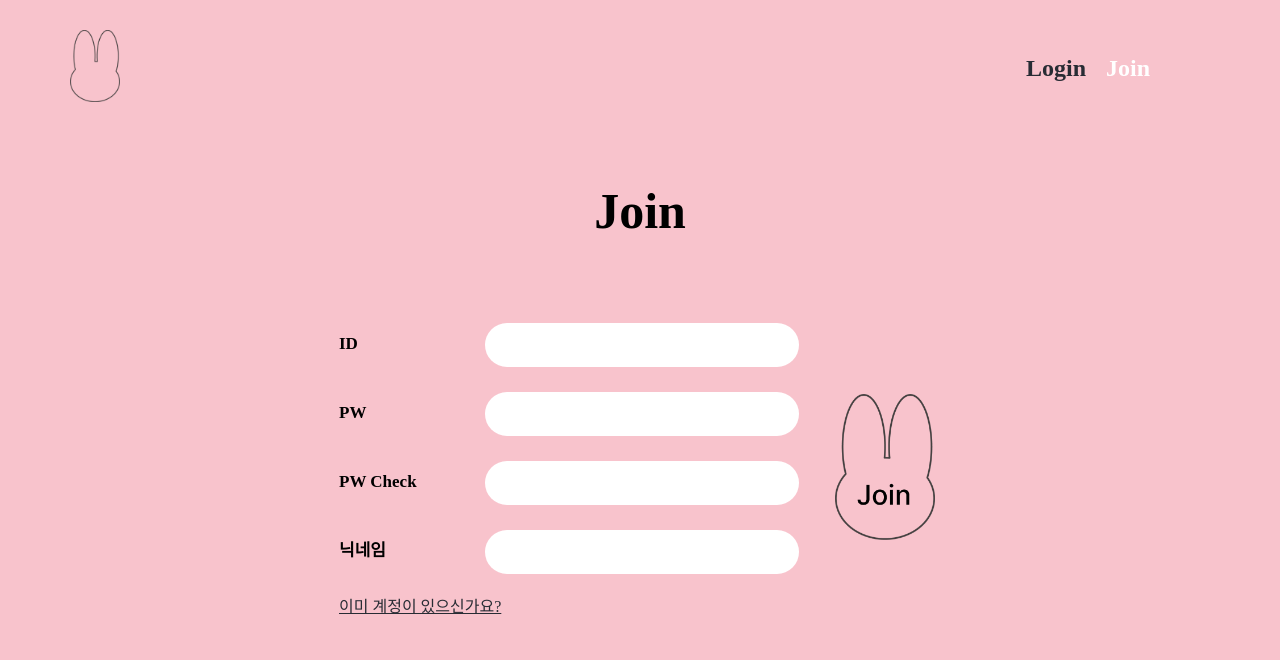
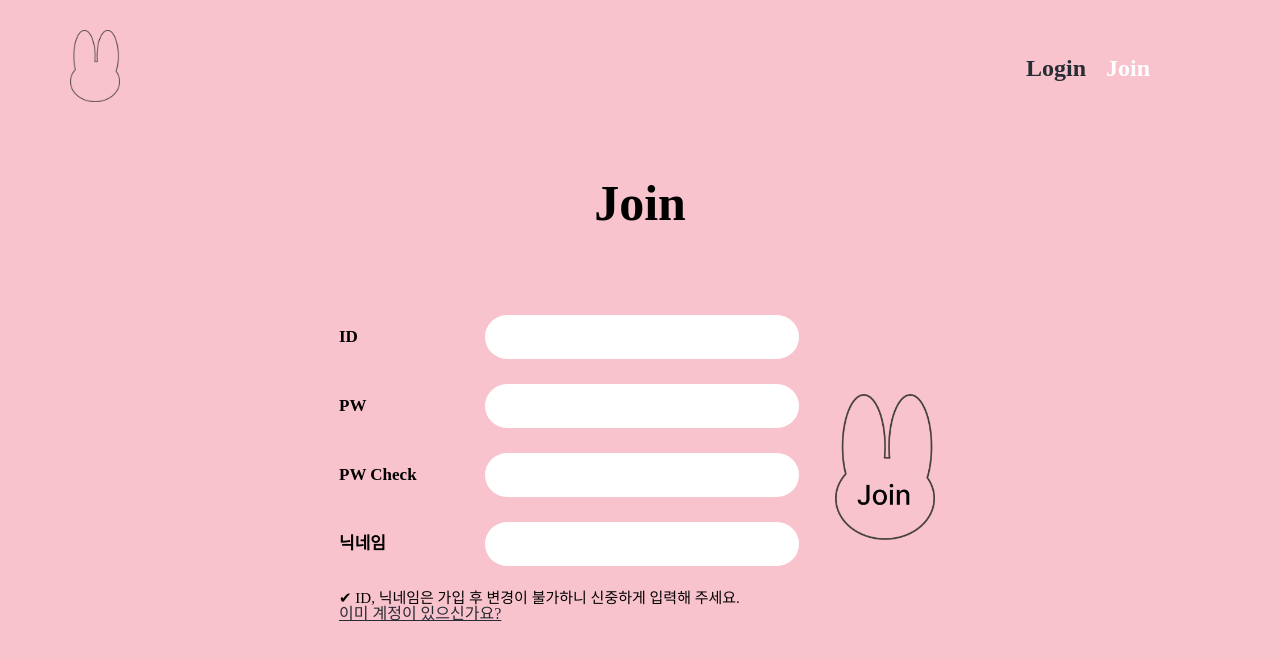
Before and after one commit to hatbann/bunnyletter, a React (Create React App) app in the folder client/: page /join in a window 1280 px wide. Shown: the top 660 px of the page. Built offline with nearby package versions, Linux system fonts and the light colour scheme.

Commit message:
feat: 회원가입에 안내 문장 추가

```diff
--- a/client/src/routes/Join.js
+++ b/client/src/routes/Join.js
@@ -114,6 +114,9 @@ const Join = () => {
                 ref={nickNameRef}
               />
             </div>
+            <p className="join-info">
+              ✔ ID, 닉네임은 가입 후 변경이 불가하니 신중하게 입력해 주세요.
+            </p>
             <p className="passwordContent" ref={pwContentRef}></p>
             <div>
               <Link className="loginLink" to="/login">
--- a/client/src/routes/css/join.css
+++ b/client/src/routes/css/join.css
@@ -12,7 +12,6 @@
   margin-top: 0;
   font-weight: 600;
 }
-
 
 /*Join*/
 .joinForm {
@@ -59,8 +58,7 @@
   text-decoration: underline;
 }
 
-
-@media screen and (max-width: 700px){
+@media screen and (max-width: 700px) {
   .join.section h1 {
     font-size: 50px;
   }
@@ -70,11 +68,11 @@
     flex-direction: column;
   }
 
-.joinForm form div{
+  .joinForm form div {
     display: flex;
   }
 
-.joinForm form div label{
+  .joinForm form div label {
     margin-right: 10px;
   }
 
@@ -83,16 +81,18 @@
     margin-top: 40px;
   }
 
-.joinForm button img{
+  .joinForm button img {
     width: 60px;
   }
 }
 
-@media screen and (max-width: 500px){
-
-
-.joinForm form div input{
+@media screen and (max-width: 500px) {
+  .joinForm form div input {
     width: 250px;
   }
+}
 
+.join-info {
+  font-size: 15px;
+  font-weight: 200;
 }
```
Lines whose indentation alone changed are shown as unchanged.
